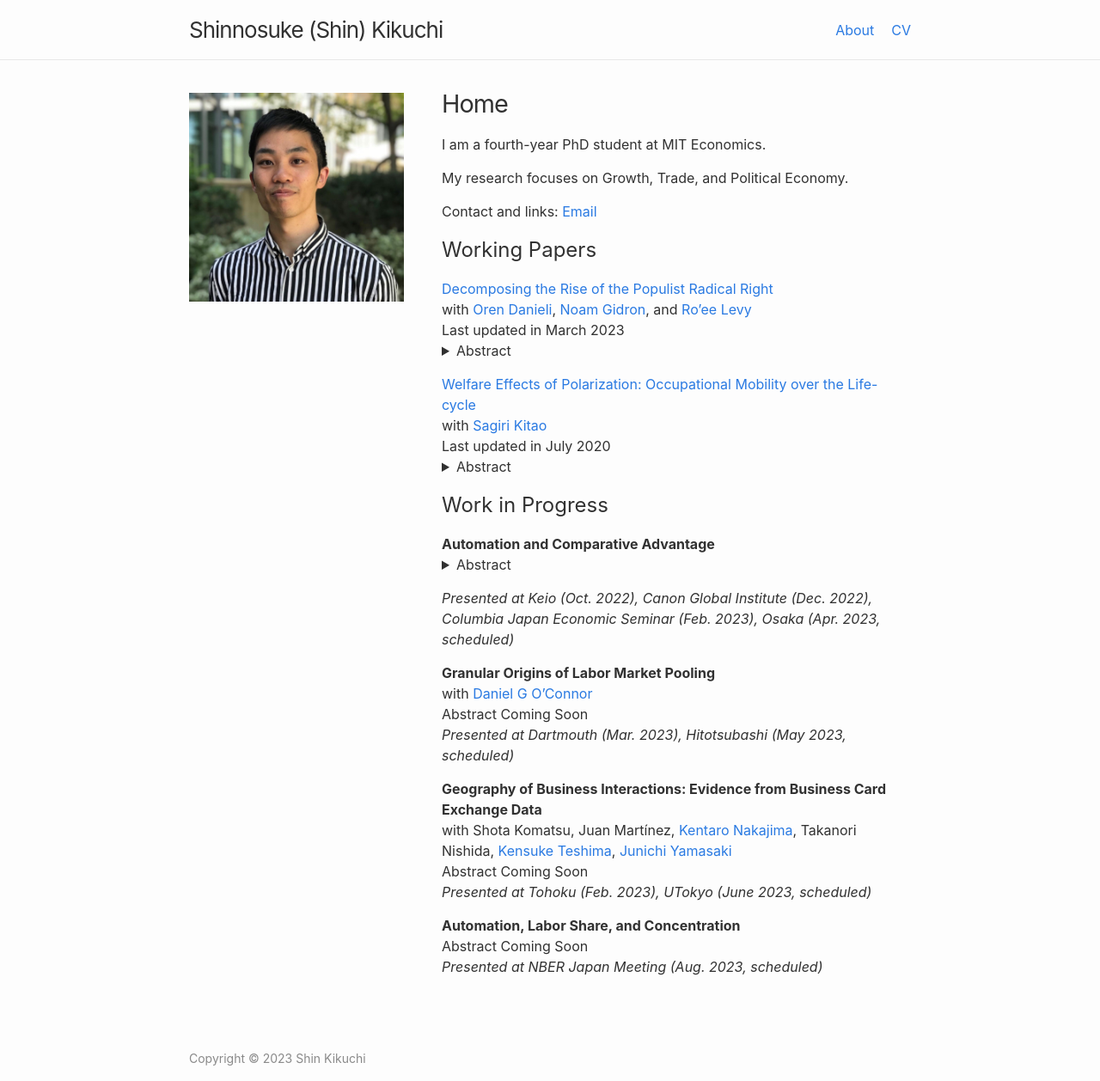
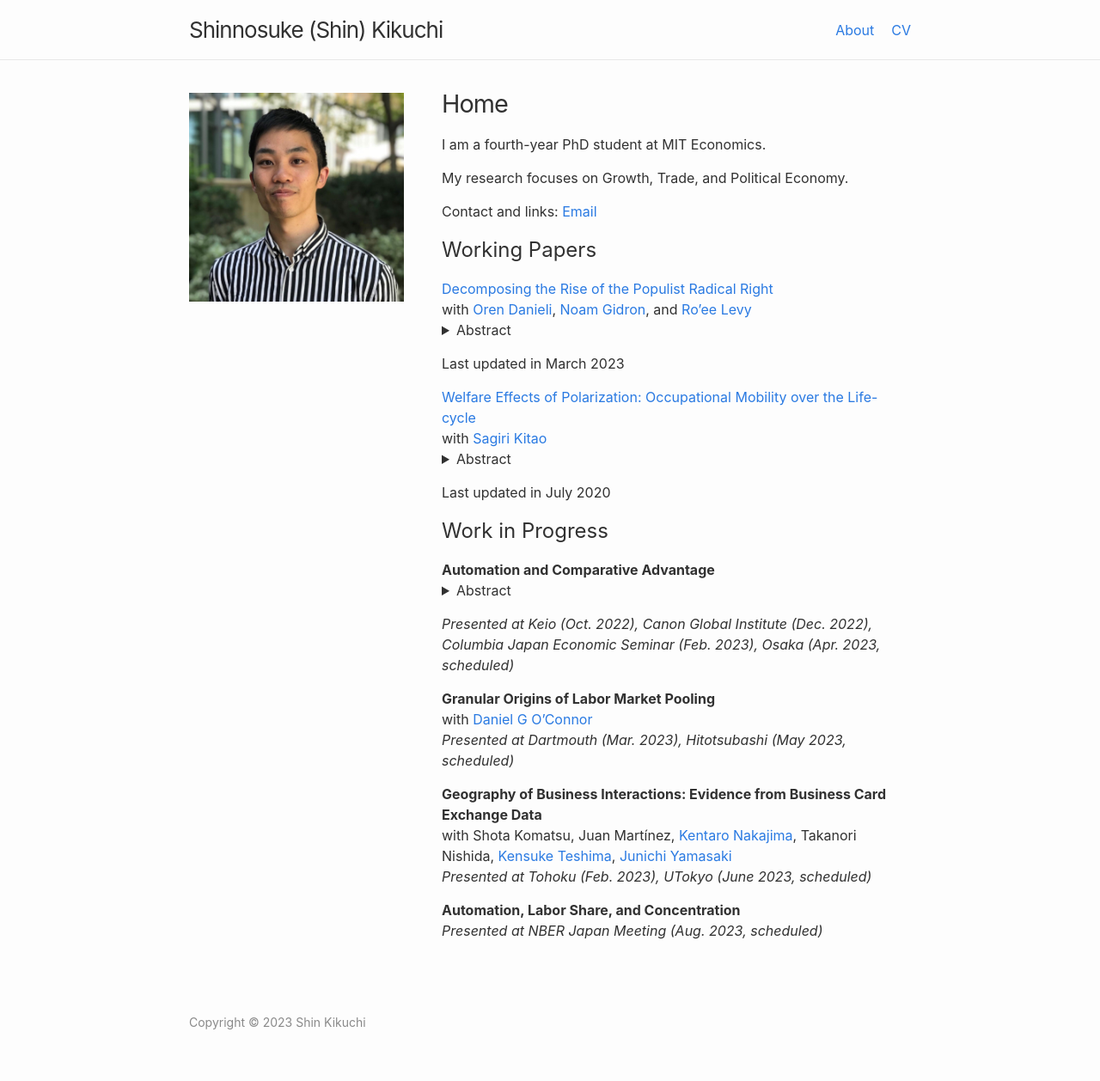
Before and after one commit to shinnkikuchi/shinnkikuchi.github.io, a Jekyll site: the page built from index.md, in a window 1280 px wide. Shown: the whole page at 86% size. Built offline with Jekyll 4.4.1, drawn with Linux system fonts in a browser that asks for light colours; after the commit the page ends 1216 px from its top, so only the background shows below that.

Commit message:
Update index.md

```diff
--- a/index.md
+++ b/index.md
@@ -21,22 +21,20 @@ Contact and links: [Email](mailto:skikuchi@mit.edu)
 with <a href="https://www.orendanieli.com/home" target="_blank">Oren Danieli</a>,
 <a href="https://scholar.harvard.edu/gidron/home" target="_blank">Noam Gidron</a>,
 and <a href="https://www.roeelevy.com/" target="_blank">Ro'ee Levy</a><br>
-Last updated in March 2023<br>
 <details style="margin-bottom: 15px; margin-top: -15px">
 	<summary>Abstract</summary>
 	Support for populist radical right parties in Europe has dramatically increased in the twenty-first century. We decompose the rise of the populist radical right between 2005 and 2020 into four components: changes in party positions, changes in voter attributes (demographics and opinions), changes in voters' priorities, and a residual. We merge two wide data sets on party positions and voter attributes and estimate voter priorities using a probabilistic voting model. We find that shifts in party positions and changes in voter attributes explain only a negligible part of the rise of populist radical right parties. The primary driver behind the success of these parties lies in voters' changing priorities. Particularly, voters are less likely to decide which party to support based on parties' economic positions. Instead, voters---mainly older, non-unionized, low-educated men---increasingly prioritize nativist cultural issues. This allows populist radical right parties to tap into a pre-existing reservoir of culturally conservative voters.
-
 </details>
+Last updated in March 2023<br>
 
 
 <a href="/files/research/KK-ROBOT.pdf" target="_blank">Welfare Effects of Polarization: Occupational Mobility over the Life-cycle</a><br>
 with <a href="https://sites.google.com/site/sagirikitao/home" target="_blank">Sagiri Kitao</a><br>
-Last updated in July 2020<br>
 <details style="margin-bottom: 15px; margin-top: -15px">
 	<summary>Abstract</summary>
 	What are the welfare effects of polarization: wage and employment losses of middle-class workers relative to low- and high-skill groups? We build a model of overlapping generations who choose consumption, savings, labor supply, and occupations over their life-cycles, and accumulate human capital. We simulate a wage shift observed since the early 1980s and investigate individuals’ responses. Polarization improves welfare of young individuals that are high-skilled, while it hurts low-skilled individuals across all ages and especially younger ones. The gain of the high-skilled is larger for generations entering in later periods, who can fully exploit the rising skill premium.
-
 </details>
+Last updated in July 2020<br>
 
 ## Work in Progress
 
@@ -51,7 +49,6 @@ Last updated in July 2020<br>
 
 **Granular Origins of Labor Market Pooling**<br>
 with  <a href="https://www.danielgoconnor.com" target="_blank">Daniel G O'Connor</a><br>
-Abstract Coming Soon<br>
 *Presented at Dartmouth (Mar. 2023), Hitotsubashi (May 2023, scheduled)*<br>
 
 
@@ -62,9 +59,7 @@ Juan Martínez,
 Takanori Nishida,
 <a href="https://sites.google.com/site/kensuketeshima/" target="_blank">Kensuke Teshima</a>,
  <a href="https://www.junichiyamasaki.com/" target="_blank">Junichi Yamasaki</a><br>
-Abstract Coming Soon<br>
 *Presented at Tohoku (Feb. 2023), UTokyo (June 2023, scheduled)*<br>
 
 **Automation, Labor Share, and Concentration** <br>
-Abstract Coming Soon<br>
 *Presented at NBER Japan Meeting (Aug. 2023, scheduled)*<br>
```
